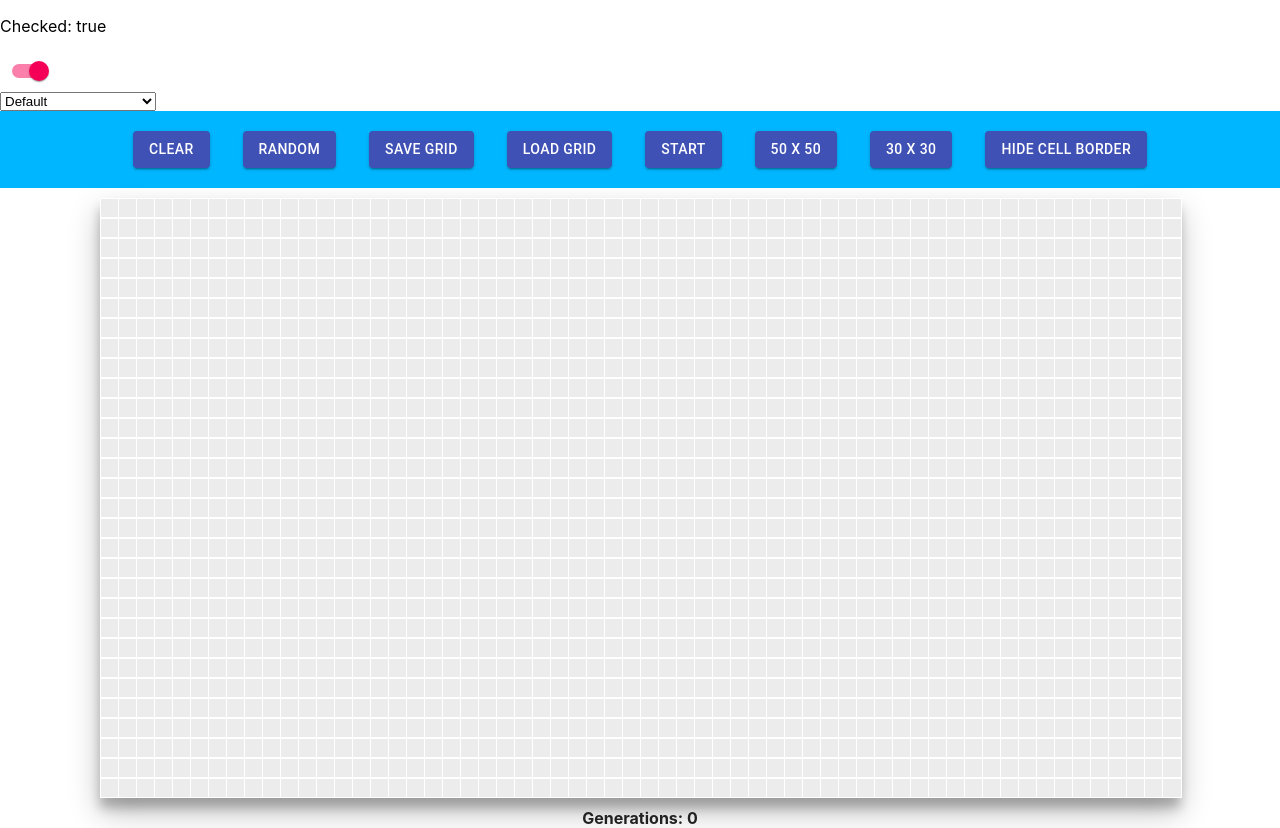
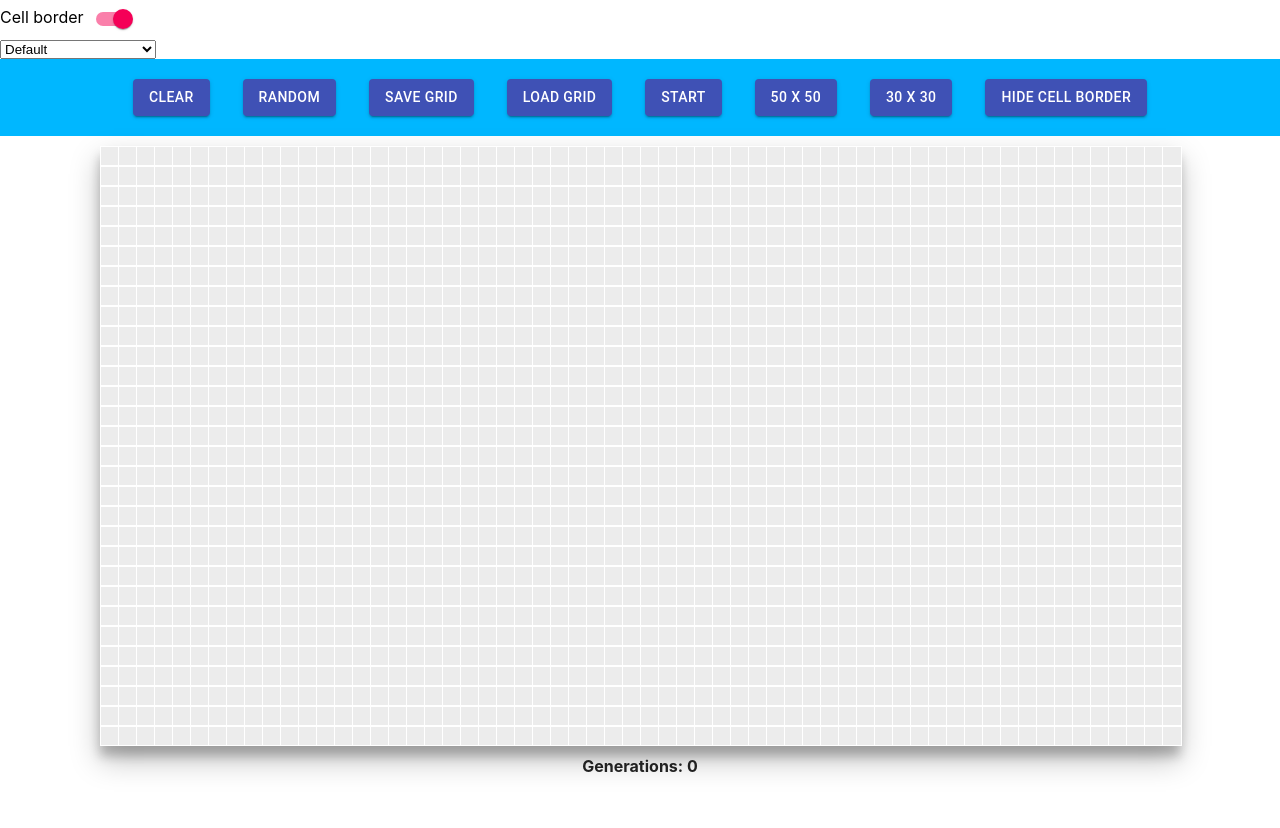
Before and after one commit to ahaku/the_game_of_life, a React (Create React App) app: page / in a window 1280 px wide. After the commit the page ends 800 px from the top, so only its background shows below. Built offline with nearby package versions, Linux system fonts and the light colour scheme.

Commit message:
little fix

```diff
--- a/src/Data.js
+++ b/src/Data.js
@@ -11,7 +11,7 @@ export const ColorThemes = {
         'emptyCellBg': '#212121',
         'filledCellBg': '#0F0',
         'fontColor': '#0F0',
-        'border': '1px solid darkgray'
+        'border': '1px solid black'
     },
     'Cool and Fresh': {
         'pageBackground': '#8ee4af',
--- a/src/Mainpage.jsx
+++ b/src/Mainpage.jsx
@@ -95,6 +95,7 @@ function Mainpage() {
     return (
         <div className='Mainpage' style={{ backgroundColor: colors.pageBackground }}>
             <Switcher
+                label={'Cell border'}
                 removeCellBorder={() => setColors({...colors, border: 'none'})}
                 showCellBorder={() => setColors({...colors, border: ColorThemes[currentThemeName].border})}
             ></Switcher>
--- a/src/components/Switcher/Switcher.jsx
+++ b/src/components/Switcher/Switcher.jsx
@@ -15,7 +15,7 @@ export default function Switcher(props) {
 
     return (
         <div className="SwitcherWrapper">
-        <p>Checked: {checked.toString()}</p>
+            {props.label}
             <Switch
                 checked={checked}
                 onChange={handleChange}
```
